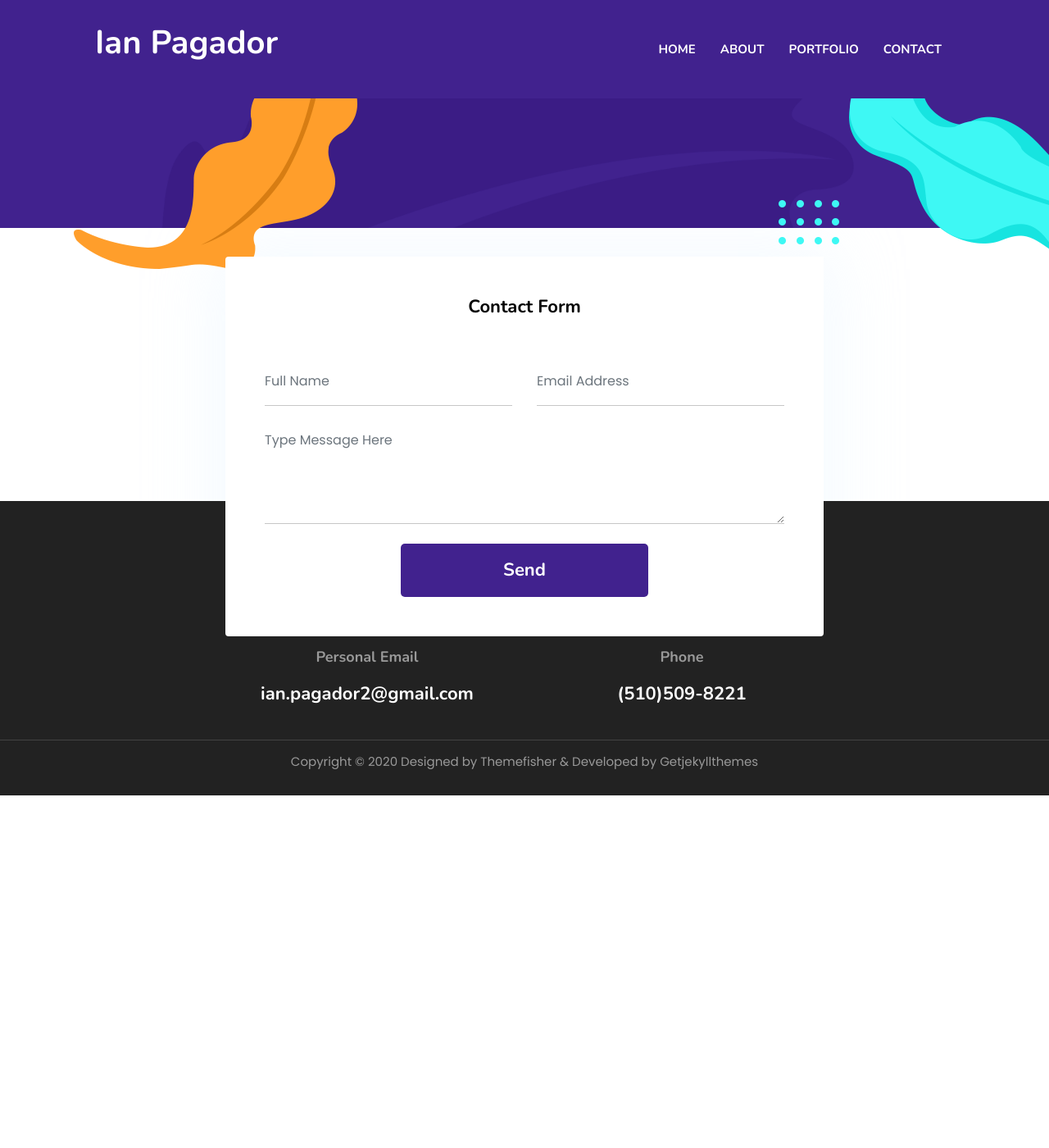
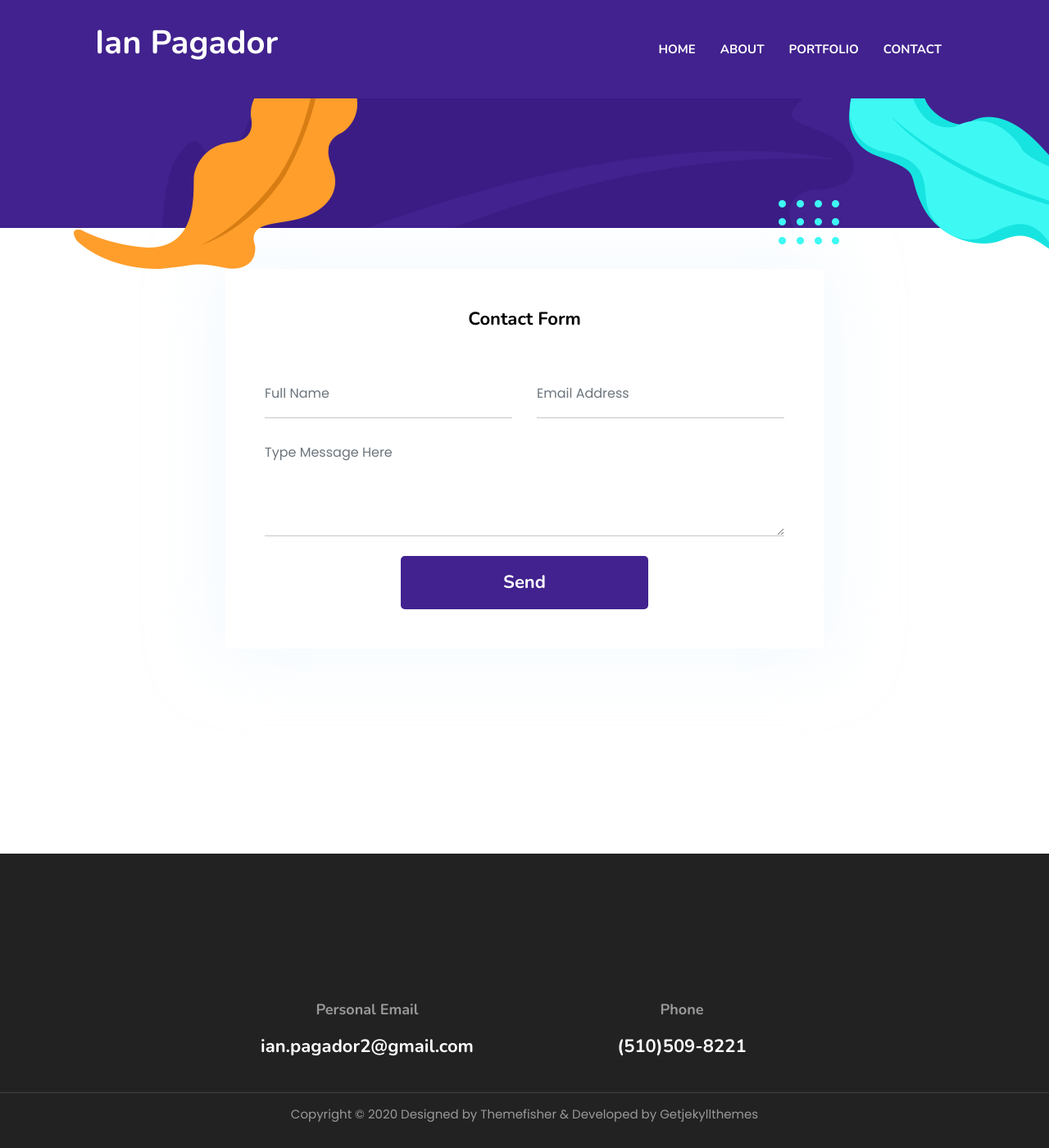
Before and after one commit to ianpagador/ianpagador.github.io, a Jekyll site: the page built from _pages/contact.html, in a window 1280 px wide and 1400 px high, scrolled down 226 px. Shown: the whole window at 82% size. Built offline with Jekyll 4.4.1, drawn with Linux system fonts in a browser that asks for light colours; before the commit the page ends 1196 px from its top, so only the background shows below that.

Commit message:
Fix footer section margin and padding

```diff
--- a/assets/scss/templates/_homepage.scss
+++ b/assets/scss/templates/_homepage.scss
@@ -251,9 +251,7 @@
 }
 
 .section-on-footer {
-  margin-bottom: -200px;
-  padding-top: 35px;
-  padding-bottom: 35px;
+  margin-bottom: 200px;
 }
 
 .footer-copyright {
```
